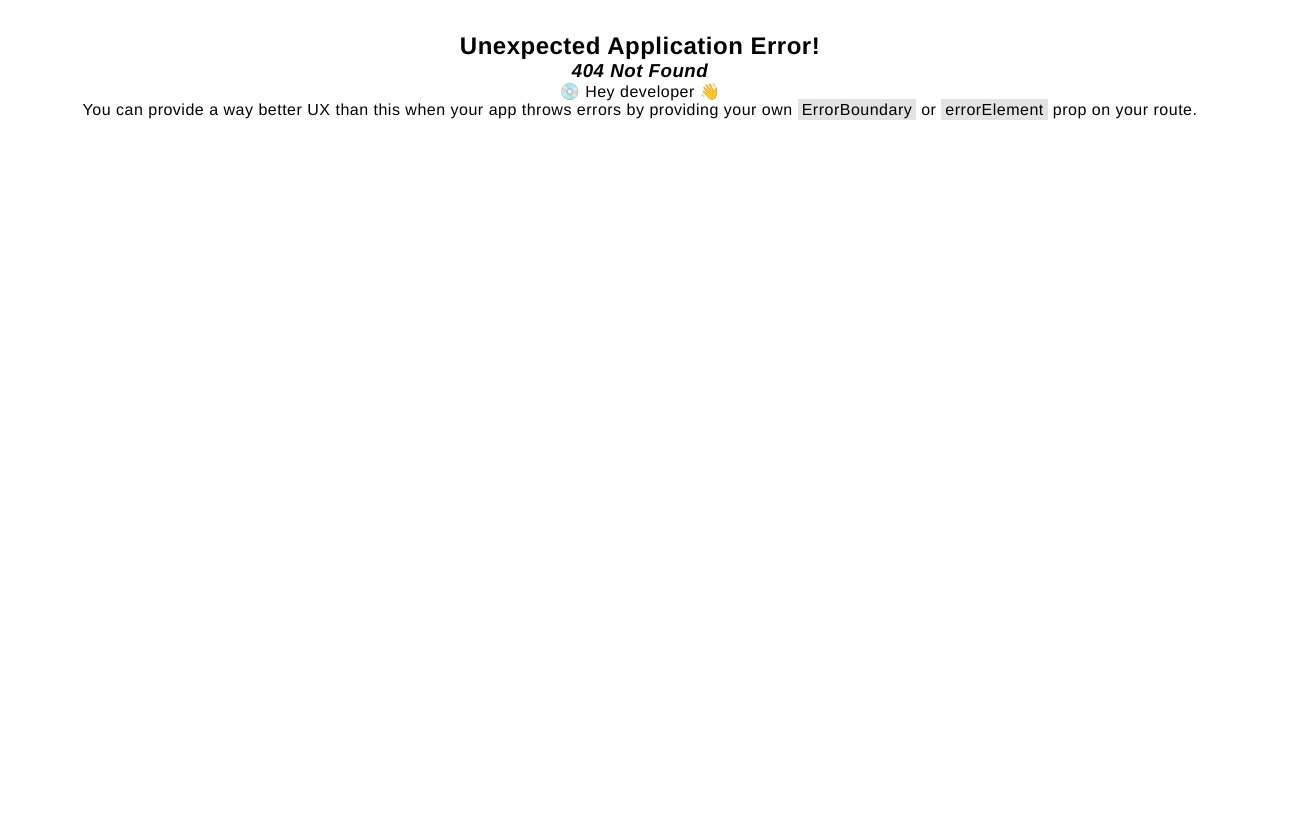
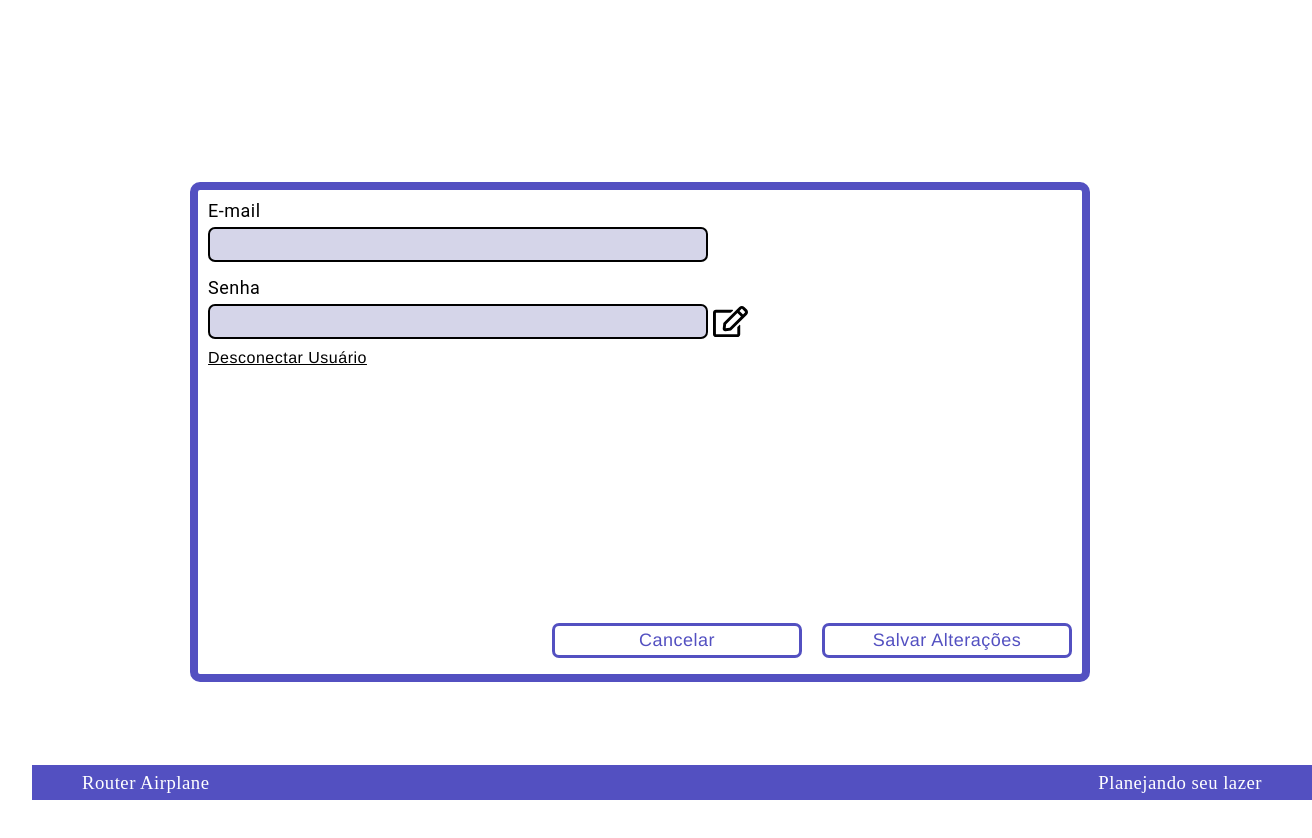
Before and after one commit to BezerraLuiz/planejamento-viagem, a React (Vite) app: page /user in a window 1280 px wide. Before the commit this address had no page. Shown: the top 838 px of the page, 1312 px wide, since content can reach past the window. Before the commit the page ends 800 px from the top, so only its background shows below. Built offline with nearby package versions, Linux system fonts and the light colour scheme.

Commit message:
Criado tela do usuário

```diff
--- a/src/App.jsx
+++ b/src/App.jsx
@@ -3,8 +3,15 @@ import "./App.css";
 import Footer from "./Components/Outlet/Footer/Footer";
 import Navbar from "./Components/Outlet/Navbar/Navbar";
 import PrincipalPage from "./Routes/PrincipalPage/PrincipalPage";
+import { useEffect } from "react";
 
 function App() {
+
+  useEffect(() => {
+    // Verificar se há e-mail e senha salvos no localStorage.
+    // Se tiver, faz o login (salva no sessionStorage), se não, faz nada.
+  }, []);
+
   return (
     <>
       <Navbar/>
--- a/src/Components/Outlet/Navbar/Navbar.jsx
+++ b/src/Components/Outlet/Navbar/Navbar.jsx
@@ -7,13 +7,13 @@ export default function Navbar() {
   const searchBarRef = useRef(null);
   const [local, setLocal] = useState("");
   const navigate = useNavigate();
-  const [userLogado, setUserLogado] = useState('');
+  const [userLogado, setUserLogado] = useState("");
 
   useEffect(() => {
-    console.log(userLogado);
+    let logado = (sessionStorage.getItem("user"));
 
-    if (!userLogado) {
-      setUserLogado('Login');
+    if (!logado) {
+      setUserLogado("Login");
     } else {
       setUserLogado("Olá, " + sessionStorage.getItem("user"));
     }
@@ -37,7 +37,14 @@ export default function Navbar() {
   };
 
   const handleNavigateUser = () => {
-    navigate("/login");
+    let logado = (sessionStorage.getItem("user"));
+    console.log(logado);
+
+    if (!logado) {
+      navigate("/login");
+    } else {
+      navigate("/user");
+    }
   };
 
   return (
--- a/src/Routes/LoginPage/LoginPage.jsx
+++ b/src/Routes/LoginPage/LoginPage.jsx
@@ -25,6 +25,7 @@ export default function LoginPage() {
 
       if (response.ok) {
         sessionStorage.setItem( "user", email)
+        sessionStorage.setItem( "password", senha)
         setTimeout(() => {
           setIsLoading(false);
           navigate("/");
--- a/src/Routes/PrincipalPage/PrincipalPage.module.css
+++ b/src/Routes/PrincipalPage/PrincipalPage.module.css
@@ -17,7 +17,7 @@
 }
 
 #btn_planejar:hover {
-  border-radius: 20px;
+  background-color: #d5d5e9;
 }
 
 @media (min-width:961px) {
--- /dev/null
+++ b/src/Routes/UserPage/UserPage.jsx
@@ -0,0 +1,106 @@
+import style from "./UserPage.module.css";
+import Footer from "../../Components/Outlet/Footer/Footer";
+import { FaRegEdit } from "react-icons/fa";
+import { Link, useNavigate } from "react-router-dom";
+import Loading from "../../Components/Loading/Loading";
+import { useState } from "react";
+
+export default function UserPage() {
+  const [senha, setSenha] = useState(sessionStorage.getItem("password"));
+  const [isLoading, setIsLoading] = useState(false);
+  const navigate = useNavigate();
+
+  const handleSaveChanges = async () => {
+    setIsLoading(true);
+
+    try {
+      const updatedUser = {
+        email: sessionStorage.getItem("user"),
+        senha: senha,
+      };
+
+      const response = await fetch("http://localhost:8080/api/users/update", {
+        method: "PUT",
+        headers: {
+          "Content-Type": "application/json",
+        },
+        body: JSON.stringify(updatedUser),
+      });
+
+      if (response.ok) {
+        setTimeout(() => {
+          setIsLoading(false);
+          navigate("/");
+        }, 3000);
+      } else {
+        const errorText = await response.text();
+        setIsLoading(false);
+        alert(errorText);
+      }
+    } catch (error) {
+      setIsLoading(false);
+      console.log("Erro no try: " + error);
+      alert("Erro ao tentar fazer login. Tente novamente mais tarde!");
+    }
+  };
+
+  const handleEdit = () => {
+    let input = document.getElementById("input-senha");
+    input.disabled = false;
+    input.style.backgroundColor = "white";
+  };
+
+  const handleLogout = () => {
+    setIsLoading(true);
+    sessionStorage.clear();
+
+    setTimeout(() => {
+      setIsLoading(false);
+      navigate("/");
+    }, 3000);
+  };
+
+  return (
+    <>
+      {isLoading && <Loading />}
+      <div id={style.container}>
+        <div id={style.container_user}>
+          <div className={style.container_input}>
+            <label htmlFor="email">E-mail</label>
+            <input
+              type="email"
+              autoComplete="off"
+              disabled
+              value={sessionStorage.getItem("user")}
+            />
+          </div>
+          <div className={style.container_input}>
+            <label htmlFor="password">Senha</label>
+            <div id={style.container_senha}>
+              <input
+                type="password"
+                id="input-senha"
+                autoComplete="off"
+                disabled
+                value={senha}
+                onChange={(e) => setSenha(e.target.value)}
+              />
+              <FaRegEdit id={style.icon_edit} onClick={handleEdit} />
+            </div>
+            <div>
+              <p onClick={handleLogout}>Desconectar Usuário</p>
+            </div>
+          </div>
+          <div id={style.container_btn}>
+            <span>
+              <Link to={`/`}>Cancelar</Link>
+            </span>
+            <span onClick={handleSaveChanges}>Salvar Alterações</span>
+          </div>
+        </div>
+      </div>
+
+      <Footer />
+    </>
+  );
+}
--- /dev/null
+++ b/src/Routes/UserPage/UserPage.module.css
@@ -0,0 +1,93 @@
+#container {
+  display: flex;
+  justify-content: center;
+  align-items: center;
+  min-height: 100vh;
+}
+
+#container_user {
+  width: 900px;
+  height: 500px;
+  border: 8px solid #5350C1;
+  border-radius: 10px;
+}
+
+.container_input {
+  display: flex;
+  flex-direction: column;
+  margin: 10px;
+
+  & label {
+    font-size: 18px;
+    align-self: flex-start;
+    font-family: 'Roboto', sans-serif;
+  }
+
+  & input {
+    width: 500px;
+    height: 35px;
+    border: 2px solid black;
+    background-color: #d5d5e9;
+    border-radius: 7px;
+    margin: 5.5px 0;
+    padding: 7px;
+    transition: ease-in-out 0.3s;
+  }
+
+  & p {
+    text-decoration: underline;
+    color: black;
+    margin-top: 5px;
+    cursor: pointer;
+    max-width: 159px;
+  }
+
+  & p:hover {
+    color: blue;
+  }
+}
+
+#container_senha {
+  display: flex;
+  align-items: center;
+  gap: 5px;
+}
+
+#icon_edit {
+  font-size: 35px;
+  cursor: pointer;
+}
+
+#container_btn {
+  display: flex;
+  justify-content: flex-end;
+  align-items: end;
+  margin: 30px 10px;
+  gap: 20px;
+  min-height: 57%;
+
+  & span {
+    width: 250px;
+    height: 35px;
+    border: none;
+    border: 3px solid #5350C1;
+    color: #5350C1;
+    border-radius: 7px;
+    margin: 5px 0 15px;
+    font-size: 18px;
+    cursor: pointer;
+
+    display: flex;
+    justify-content: center;
+    align-items: center;
+  }
+
+  & span:hover {
+    background-color: #d5d5e9;
+  }
+
+  & a {
+    color: #5350C1;
+    text-decoration: none;
+  }
+}
--- a/src/main.jsx
+++ b/src/main.jsx
@@ -6,6 +6,7 @@ import { createBrowserRouter, RouterProvider } from "react-router-dom";
 import LoginPage from "./Routes/LoginPage/LoginPage.jsx";
 import RegisterPage from "./Routes/RegisterPage/RegisterPage.jsx";
 import IniciarViagem from "./Routes/IniciarViagem/IniciarViagem.jsx";
+import UserPage from "./Routes/UserPage/UserPage.jsx";
 
 const router = createBrowserRouter([
   {
@@ -21,6 +22,10 @@ const router = createBrowserRouter([
     element: <RegisterPage />,
   },
   {
+    path: "/user",
+    element: <UserPage />,
+  },
+  {
     path: "/iniciar-viagem",
     element: <IniciarViagem />,
   },
```
Also changed, not shown: 1 other file (tests, documents, lock files or other folders).
